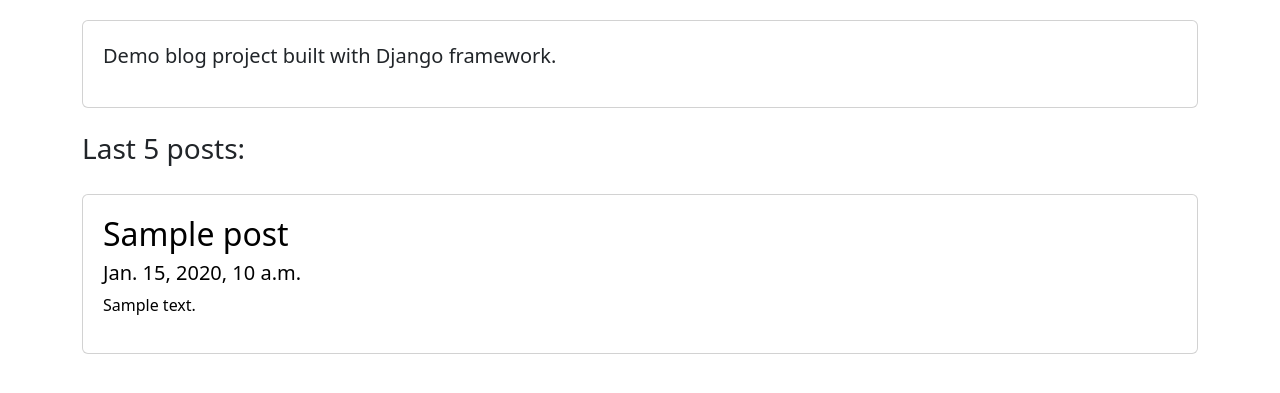
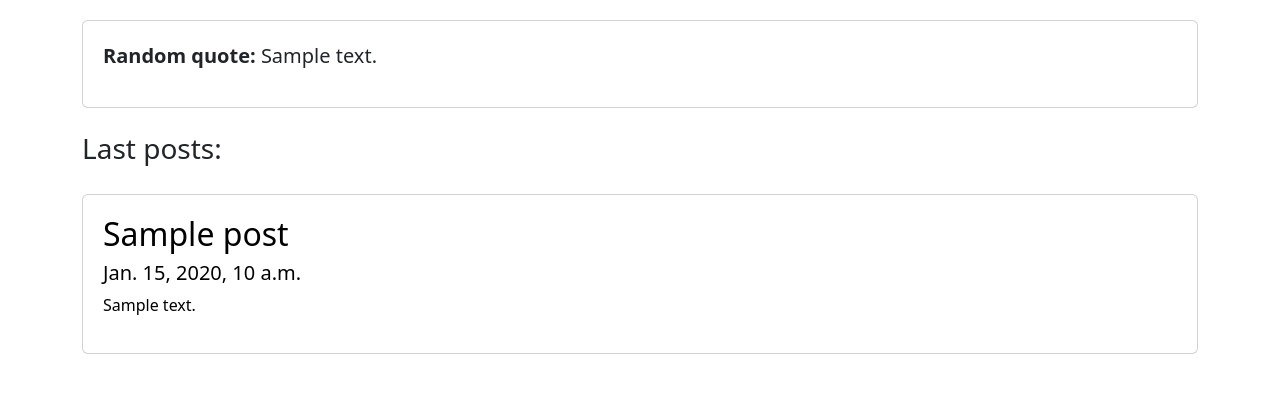
Before and after one commit to KaloyankerR/Django-Blog, a Django app: page / in a window 1280 px wide. Shown: the part 88-481 px from the top of the page. Run offline with Django 4.2, Linux system fonts and the light colour scheme; tables that the repository leaves empty hold one stand-in row (values such as "Sample post"); a database or web service that is not in the repository returns one stand-in record (values such as "Sample title"); data that the repository does not hold is empty.

Commit message:
Added random developers quote and fixed the html

```diff
--- a/blog/posts/admin.py
+++ b/blog/posts/admin.py
@@ -1,5 +1,4 @@
 from django.contrib import admin
-from .models import Posts
+from .models import Post
 
-# Register your models here.
-admin.site.register(Posts)
+admin.site.register(Post)
--- a/blog/posts/models.py
+++ b/blog/posts/models.py
@@ -1,8 +1,11 @@
 from django.db import models
 from datetime import datetime
 
-# Create your models here.
-class Posts(models.Model):
+
+class Post(models.Model):
     title = models.CharField(max_length=55)
     body = models.CharField(max_length=1_000_000)
     created_at = models.DateTimeField(default=datetime.now, blank=True)
+
+    def __str__(self):
+        return self.title
--- /dev/null
+++ b/blog/posts/utils.py
@@ -0,0 +1,12 @@
+import requests
+
+
+def get_random_quote():
+    url = "https://api.quotable.io/random"
+    response = requests.get(url)
+
+    if response.status_code == 200:
+        data = response.json()
+        return data["content"]
+    else:
+        return "Failed to fetch a quote"
--- a/blog/posts/views.py
+++ b/blog/posts/views.py
@@ -1,15 +1,19 @@
 from django.shortcuts import render
-from .models import Posts
+from .utils import get_random_quote
+from .models import Post
 
-# Create your views here.
+
 def home(request):
-    posts = Posts.objects.all()
-    return render(request, 'home.html', {'posts': posts})
+    posts = Post.objects.all()
+    random_quote = get_random_quote()
+    return render(request, 'home.html', {'random_quote': random_quote, 'posts': posts})
+
 
 def posts(request):
-    posts = Posts.objects.all()
+    posts = Post.objects.all()
     return render(request, 'posts.html', {'posts': posts})
 
+
 def post(request, pk):
-    posts = Posts.objects.get(id=pk)
+    posts = Post.objects.get(id=pk)
     return render(request, 'post.html', {'post': posts})
--- a/blog/templates/home.html
+++ b/blog/templates/home.html
@@ -1,29 +1,26 @@
-{% extends "base.html" %}
-
-{% block title %}Home{% endblock %}
-
-{% block content %}
+{% extends "base.html" %} {% block title %}Home{% endblock %} {% block content%}
+<div>
   <div class="card">
     <blockquote class="blockquote">
-    <p>Demo blog project built with Django framework.</p>
+      <p><b> Random quote:</b> {{ random_quote }}</p>
     </blockquote>
   </div>
-
-<h3 class="mt-4">Last 5 posts:</h3>
+  <h3 class="mt-4">Last posts:</h3>
   <div class="row">
     <div class="leftcolumn">
       {% for post in posts reversed %}
-    {% if forloop.counter <= 5 %}
       <div class="card">
-      <a style="text-decoration: none; color: black;" href="/post/{{ post.id }}">
+        <a
+          style="text-decoration: none; color: black"
+          href="/post/{{ post.id }}"
+        >
           <h2>{{ post.title }}</h2>
           <h5>{{ post.created_at }}</h5>
           <p>{{ post.body|truncatewords:5 }}</p>
         </a>
       </div>
-  </div>
-    {% endif %}
       {% endfor %}
     </div>
-
+  </div>
+</div>
 {% endblock %}
```
Also changed, not shown: blog/posts/migrations/0002_rename_posts_post.py (added). Lines whose indentation alone changed are shown as unchanged.
